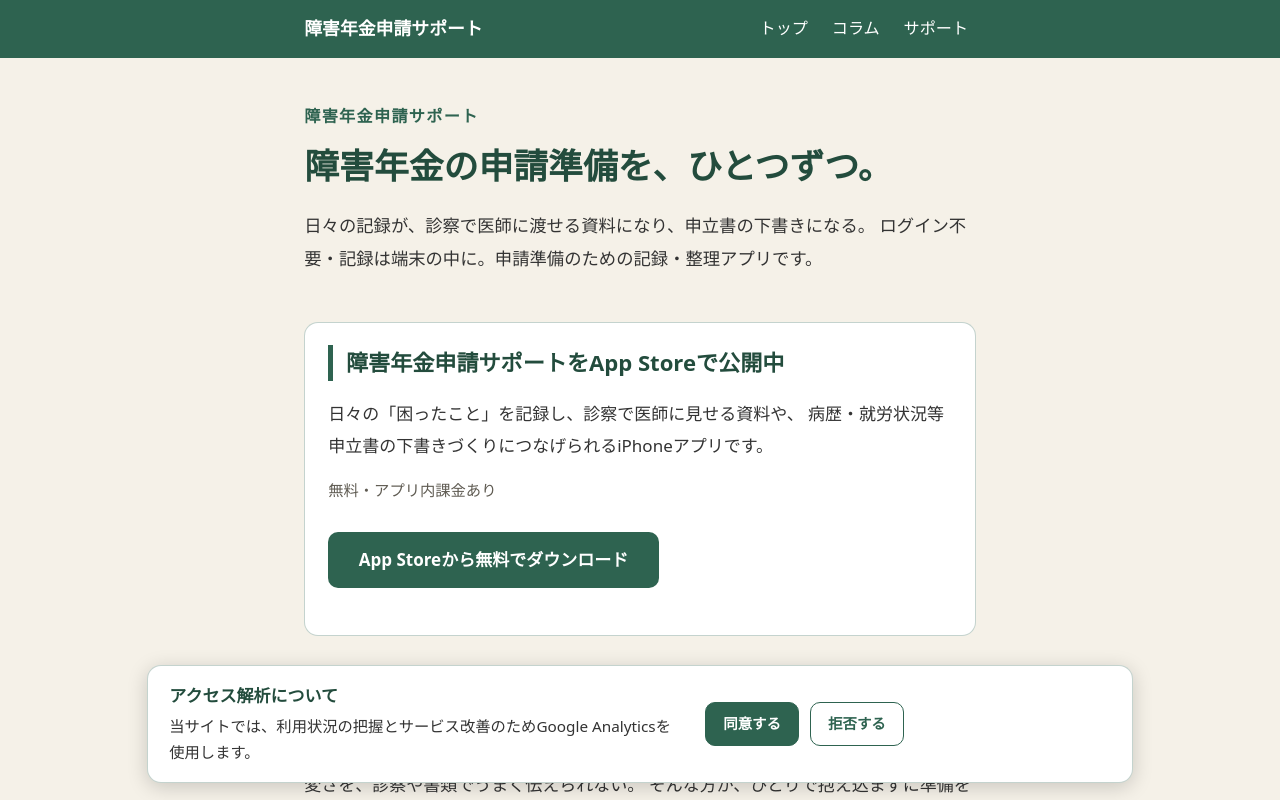
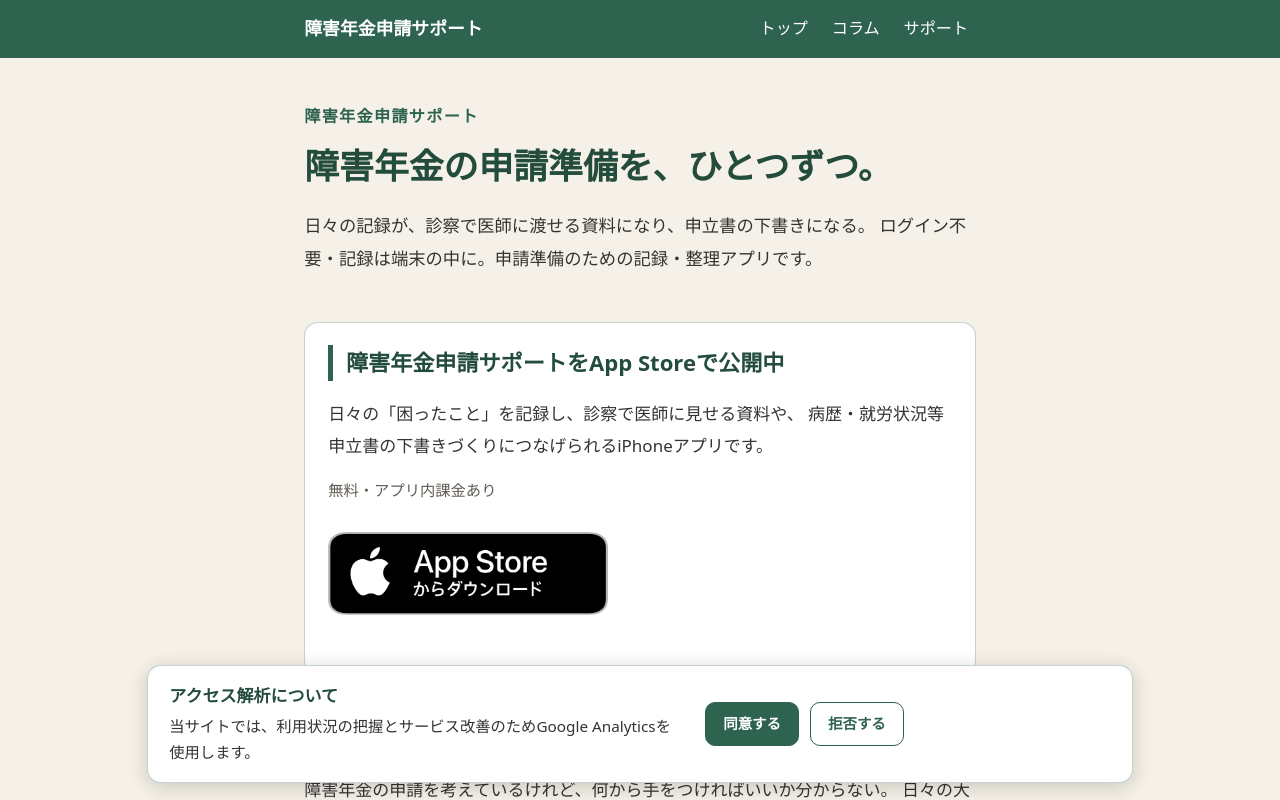
Before and after one commit to azuma1234567/shougainenkin-public-pages, a Next.js app: page / in a window 1280 px wide. Shown: the top 800 px of the page. Built offline with nearby package versions, Linux system fonts and the light colour scheme; no server answers.

Commit message:
App Storeリンクを画像バッジに統一

```diff
--- a/app/globals.css
+++ b/app/globals.css
@@ -517,33 +517,28 @@ strong {
   margin-top: 0;
 }
 
-.store-button {
-  display: inline-flex;
-  align-items: center;
-  justify-content: center;
-  min-height: 48px;
-  background-color: var(--green);
-  color: #ffffff;
-  text-decoration: none;
-  border-radius: var(--radius-sm);
-  padding: 0.7rem 1.8rem;
-  font-weight: 700;
+.app-store-badge-link {
+  display: inline-block;
+  width: min(100%, 280px);
   margin: 0.75rem 0;
+  line-height: 0;
+  transition: opacity 160ms ease, transform 160ms ease;
 }
 
-.store-button:hover {
-  background-color: var(--green-dark);
-  color: #ffffff;
+.app-store-badge-link:hover {
+  opacity: 0.86;
+  transform: translateY(-1px);
 }
 
-@media (max-width: 480px) {
-  .store-button {
-    width: 100%;
-    min-height: 52px;
-    padding-right: 1rem;
-    padding-left: 1rem;
-    text-align: center;
-  }
+.app-store-badge-link:focus-visible {
+  outline: 3px solid var(--green);
+  outline-offset: 4px;
+}
+
+.app-store-badge-image {
+  display: block;
+  width: 100%;
+  height: auto;
 }
 
 .page-links {
@@ -681,7 +676,7 @@ strong {
   margin: 0 0 0.5rem;
 }
 
-.app-cta .store-button {
+.app-cta .app-store-badge-link {
   margin: 0.5rem 0 0;
 }
 
--- a/app/page.tsx
+++ b/app/page.tsx
@@ -1,5 +1,6 @@
 import type { Metadata } from "next";
 import Link from "next/link";
+import AppStoreBadge from "@/components/AppStoreBadge";
 import {
   APP_STORE_URL,
   AUTHOR_NAME,
@@ -90,15 +91,7 @@ export default function HomePage() {
         </p>
         <p className="small-note">無料・アプリ内課金あり</p>
         <p>
-          <a
-            className="store-button"
-            href={APP_STORE_URL}
-            target="_blank"
-            rel="noopener noreferrer external"
-            aria-label="App Storeから障害年金申請サポートを無料でダウンロード（新しいタブで開きます）"
-          >
-            App Storeから無料でダウンロード
-          </a>
+          <AppStoreBadge href={APP_STORE_URL} />
         </p>
       </section>
 
--- /dev/null
+++ b/components/AppStoreBadge.tsx
@@ -0,0 +1,22 @@
+import Image from "next/image";
+
+export default function AppStoreBadge({ href }: { href: string }) {
+  return (
+    <a
+      className="app-store-badge-link"
+      href={href}
+      target="_blank"
+      rel="noopener noreferrer external"
+      aria-label="App Storeから障害年金申請サポートをダウンロード（新しいタブで開きます）"
+    >
+      <Image
+        className="app-store-badge-image"
+        src="/app-store-badge.png"
+        alt="App Storeからダウンロード"
+        width={800}
+        height={237}
+        sizes="(max-width: 480px) 260px, 280px"
+      />
+    </a>
+  );
+}
```
Also changed, not shown: components/AppCta.tsx (+2 -9 lines), public/app-store-badge.png (added).
